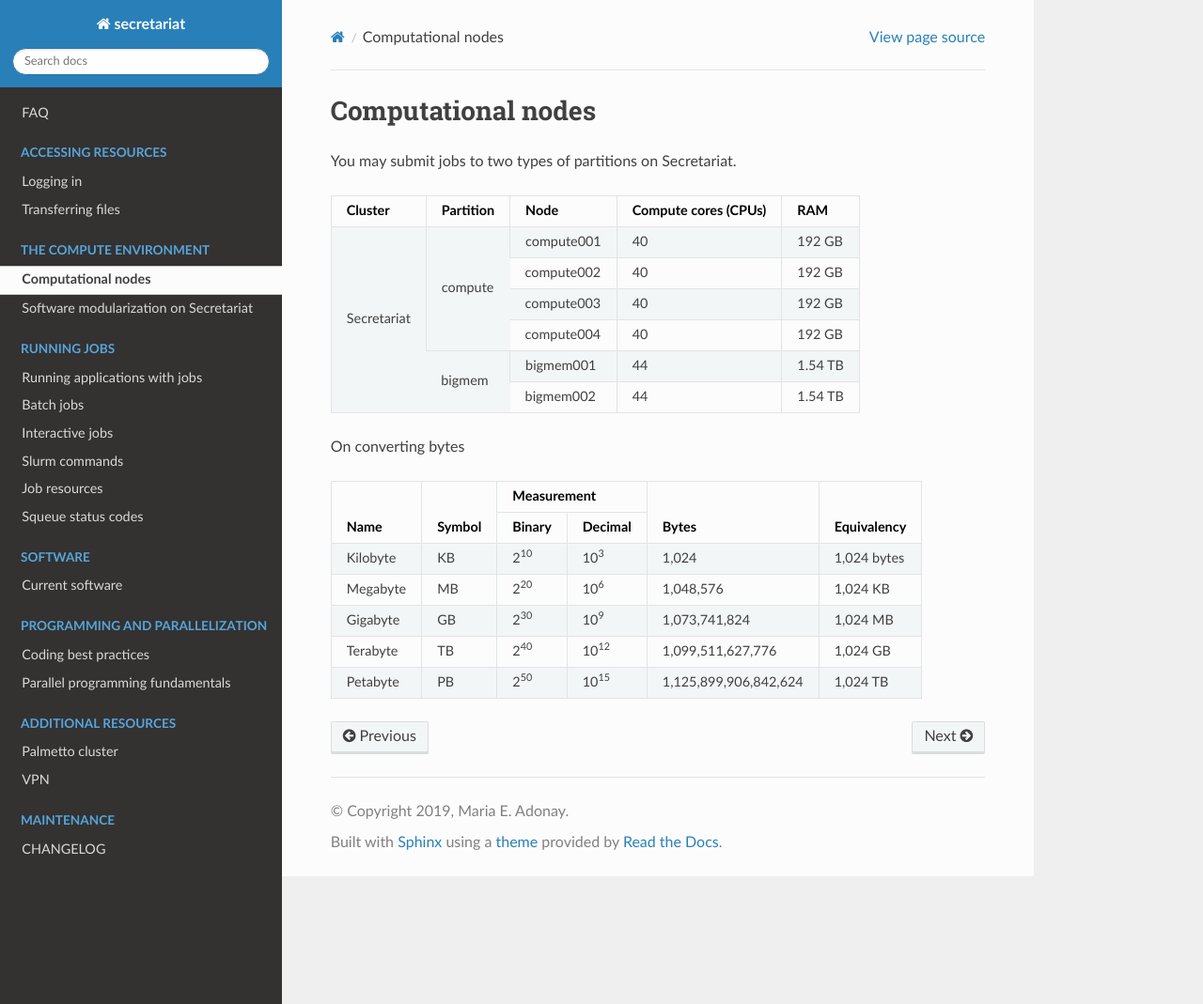
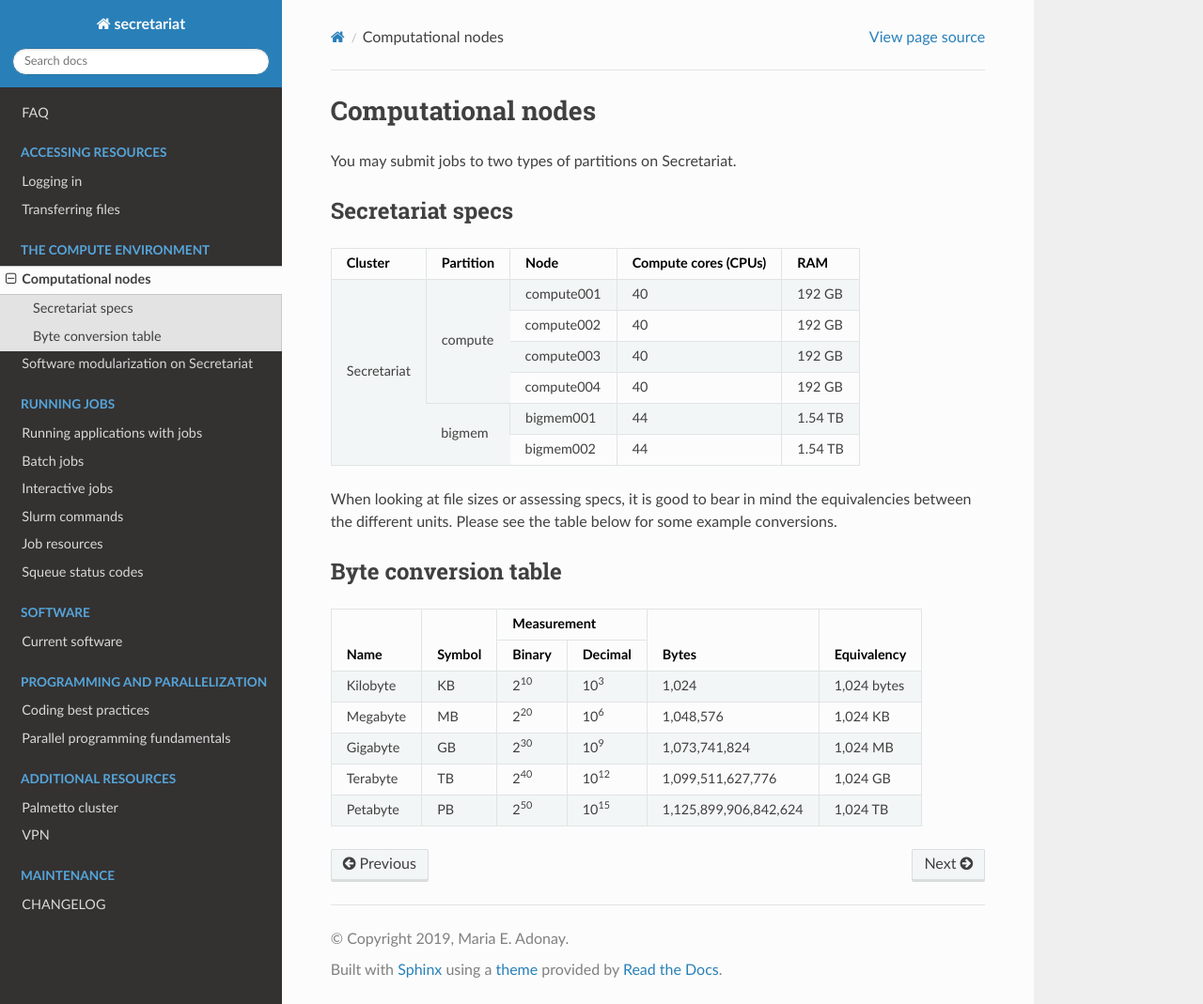
Before and after one commit to amalgamaria/secretariat, a Sphinx documentation site: the page built from docs/compute/node-types.rst, in a window 1280 px wide and 1069 px high. Shown: the whole window at 94% size. Built offline with Sphinx 7.4.7 and the Read the Docs theme 2.0.0, drawn with Linux system fonts in a browser that asks for light colours.

Commit message:
Update content

```diff
--- a/docs/compute/node-types.rst
+++ b/docs/compute/node-types.rst
@@ -2,6 +2,9 @@ Computational nodes
 ===================
 
 You may submit jobs to two types of partitions on Secretariat.
+
+Secretariat specs
+-----------------
 
 +-----------------------+-----------------------+-----------------------+-----------------------+---------------+
 | Cluster		| Partition		| Node			| Compute cores (CPUs)	| RAM		|
@@ -19,7 +22,10 @@ You may submit jobs to two types of partitions on Secretariat.
 |                       |			| bigmem002		| 44			| 1.54 TB	|
 +-----------------------+-----------------------+-----------------------+-----------------------+---------------+
 
-On converting bytes
+When looking at file sizes or assessing specs, it is good to bear in mind the equivalencies between the different units. Please see the table below for some example conversions.
+
+Byte conversion table
+---------------------
 
 +---------------+---------------+-------------------------------+-----------------------+---------------+
 | Name		| Symbol	| Measurement			| Bytes			| Equivalency	|
```
